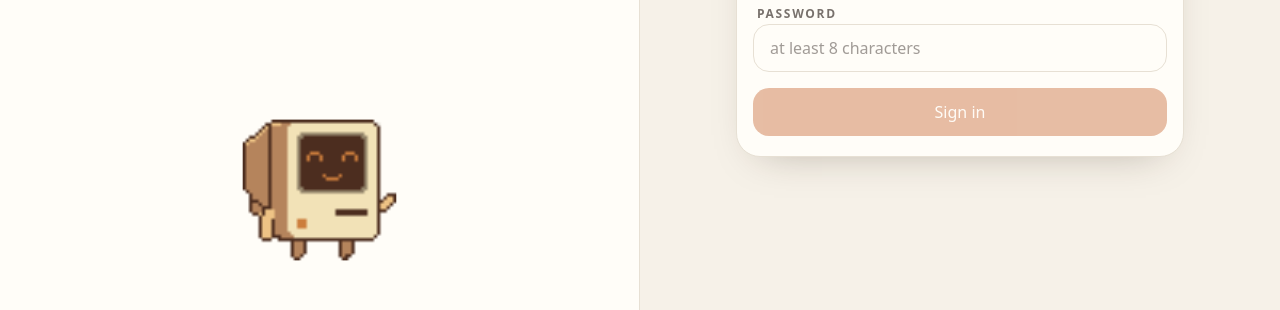
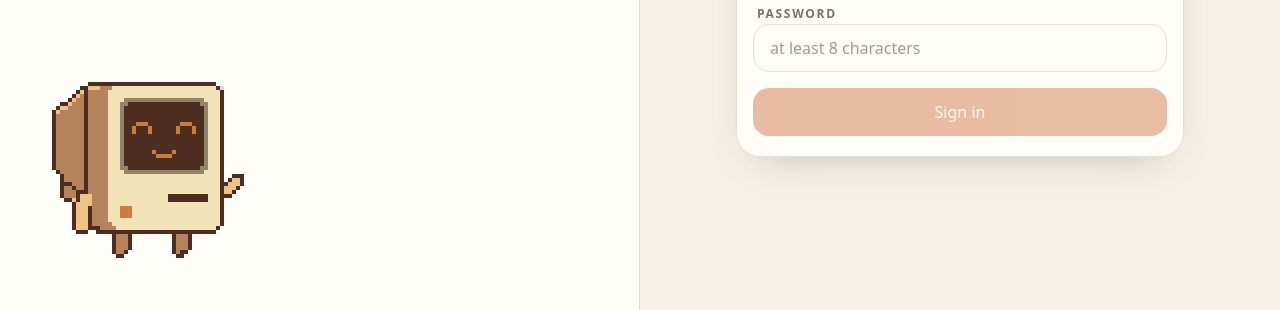
Before and after one commit to ddfeeevv/italian-study, a React (Vite) app: page /login in a window 1280 px wide. Shown: the part 490-800 px from the top of the page. Built offline with nearby package versions, Linux system fonts and the light colour scheme; no server answers.

Commit message:
Keep the mascot at its pixel size so it stays sharp.
Co-authored-by: Cursor <cursoragent@cursor.com>

```diff
--- a/src/components/Mascot.tsx
+++ b/src/components/Mascot.tsx
@@ -8,7 +8,9 @@ export function Mascot({ className }: { className?: string }) {
       alt=""
       aria-hidden="true"
       draggable={false}
-      className={clsx('w-auto shrink-0 select-none [image-rendering:pixelated]', className)}
+      width={200}
+      height={200}
+      className={clsx('mascot', className)}
     />
   )
 }
--- a/src/components/session/SessionView.tsx
+++ b/src/components/session/SessionView.tsx
@@ -407,7 +407,7 @@ export function SessionView({
         />
         <div className="mx-auto flex w-full max-w-lg flex-1 flex-col justify-center px-5 pb-[env(safe-area-inset-bottom)] lg:px-8">
           <div className="animate-rise rounded-3xl border border-line bg-card px-6 py-10 text-center shadow-[var(--shadow)] lg:px-10 lg:py-14">
-            <Mascot className="mx-auto mb-4 h-32" />
+            <Mascot className="mx-auto mb-4" />
             <div className="mx-auto mb-5 flex size-16 items-center justify-center rounded-full bg-success-soft text-success">
               <Check size={30} />
             </div>
--- a/src/components/ui.tsx
+++ b/src/components/ui.tsx
@@ -182,7 +182,7 @@ export function EmptyState({
 }) {
   return (
     <Card className="mx-auto w-full max-w-lg px-6 py-10 text-center">
-      <Mascot className="mx-auto mb-4 h-28" />
+      <Mascot className="mx-auto mb-4" />
       <h2 className="font-display text-2xl text-fg">{title}</h2>
       <p className="mt-2 text-sm leading-6 text-muted">{text}</p>
       {action ? <div className="mt-6">{action}</div> : null}
--- a/src/index.css
+++ b/src/index.css
@@ -142,6 +142,17 @@ textarea {
   animation: rise 0.4s ease both;
 }
 
+.mascot {
+  display: block;
+  width: 200px;
+  height: 200px;
+  max-width: none;
+  flex: none;
+  align-self: flex-start;
+  object-fit: contain;
+  image-rendering: pixelated;
+}
+
 .thin-scrollbar {
   scrollbar-width: thin;
   scrollbar-color: var(--line) transparent;
--- a/src/pages/AuthPage.tsx
+++ b/src/pages/AuthPage.tsx
@@ -58,7 +58,7 @@ export function AuthPage() {
       <div className="flex flex-1 flex-col lg:grid lg:grid-cols-2">
         <aside className="hidden flex-col justify-between border-r border-line bg-card px-12 py-10 lg:flex">
           <p className="text-xs font-semibold uppercase tracking-[0.18em] text-accent">Parola</p>
-          <Mascot className="h-40" />
+          <Mascot />
         </aside>
         <main className="flex flex-1 flex-col justify-center px-5 py-10 lg:px-16">
           <div className="mx-auto w-full max-w-md">
```
Also changed, not shown: src/assets/mascot.svg.
